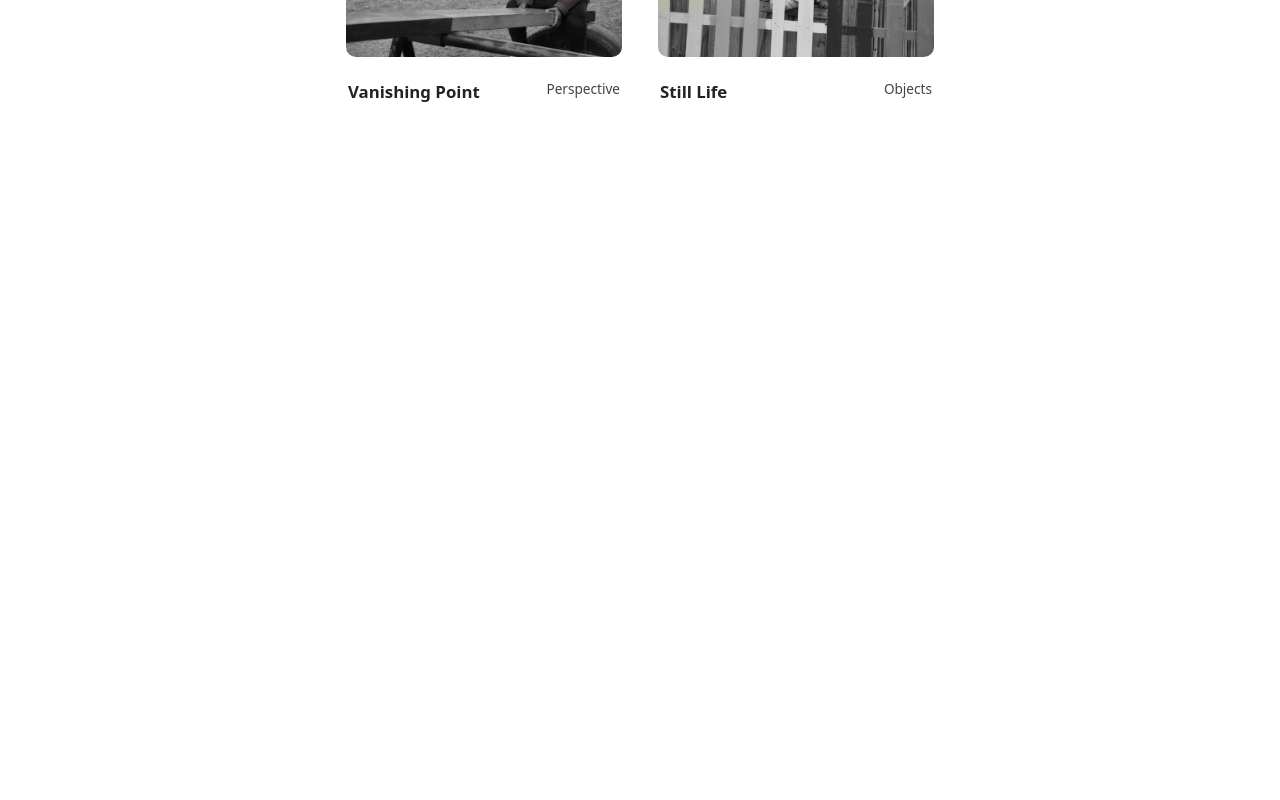
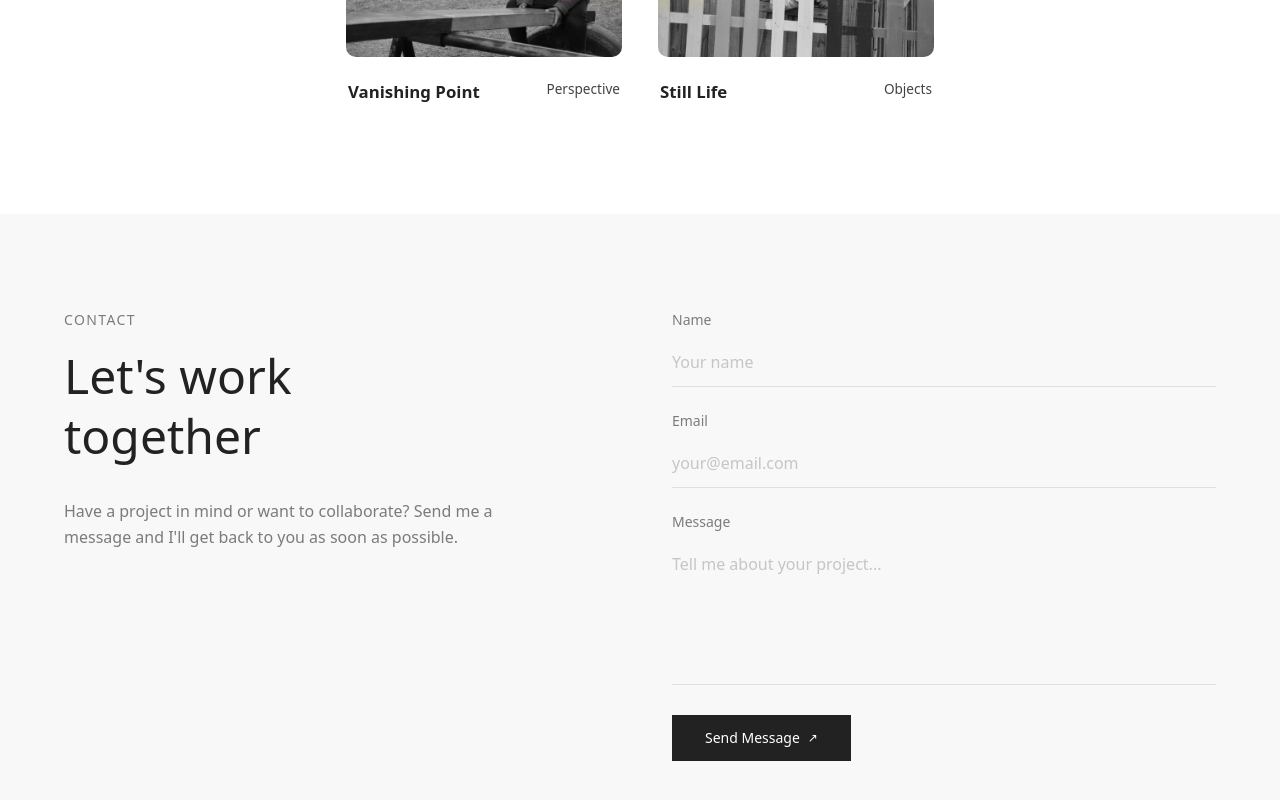
Before and after one commit to KantoMiarintsoa/portfolio-antsa, a Next.js app: page / in a window 1280 px wide. Shown: the part 3524-4324 px from the top of the page. Before the commit the page ends 3738 px from the top, so only its background shows below. Built offline with nearby package versions, Linux system fonts and the light colour scheme; a web font is replaced by a local one.

Commit message:
feat: add contact form API and frontend component for message submission

```diff
--- /dev/null
+++ b/app/api/contact/route.ts
@@ -0,0 +1,54 @@
+import { NextResponse } from "next/server";
+import nodemailer from "nodemailer";
+
+export async function POST(request: Request) {
+  try {
+    const body = await request.json();
+    const { name, email, message } = body;
+
+    if (!name || !email || !message) {
+      return NextResponse.json(
+        { error: "All fields are required." },
+        { status: 400 },
+      );
+    }
+
+    if (!/^[^\s@]+@[^\s@]+\.[^\s@]+$/.test(email)) {
+      return NextResponse.json(
+        { error: "Invalid email address." },
+        { status: 400 },
+      );
+    }
+
+    const transporter = nodemailer.createTransport({
+      service: "gmail",
+      auth: {
+        user: process.env.GMAIL_USER,
+        pass: process.env.GMAIL_APP_PASSWORD,
+      },
+    });
+
+    await transporter.sendMail({
+      from: `"Portfolio Contact" <${process.env.GMAIL_USER}>`,
+      to: process.env.CONTACT_TO_EMAIL,
+      replyTo: email,
+      subject: `New message from ${name}`,
+      text: `Name: ${name}\nEmail: ${email}\n\nMessage:\n${message}`,
+      html: `
+        <h2>New Contact Form Submission</h2>
+        <p><strong>Name:</strong> ${name}</p>
+        <p><strong>Email:</strong> ${email}</p>
+        <p><strong>Message:</strong></p>
+        <p>${message.replace(/\n/g, "<br>")}</p>
+      `,
+    });
+
+    return NextResponse.json({ success: true });
+  } catch (error) {
+    console.error("Contact form error:", error);
+    return NextResponse.json(
+      { error: "Failed to send message. Please try again later." },
+      { status: 500 },
+    );
+  }
+}
--- a/app/page.tsx
+++ b/app/page.tsx
@@ -3,6 +3,7 @@ import HeroSection from "@/components/hero-section";
 import AboutSection from "@/components/about-section";
 import ExperienceSection from "@/components/experience-section";
 import GallerySection from "@/components/gallery-section";
+import ContactSection from "@/components/contact-section";
 
 export default function Home() {
   return (
@@ -12,6 +13,7 @@ export default function Home() {
       <AboutSection />
       <ExperienceSection />
       <GallerySection />
+      <ContactSection />
     </>
   );
 }
--- /dev/null
+++ b/components/contact-section.tsx
@@ -0,0 +1,251 @@
+"use client";
+
+import { useEffect, useRef, useState } from "react";
+import { useForm } from "react-hook-form";
+import gsap from "gsap";
+import { ScrollTrigger } from "gsap/ScrollTrigger";
+
+gsap.registerPlugin(ScrollTrigger);
+
+type FormStatus = "idle" | "loading" | "success" | "error";
+
+interface ContactFormData {
+  name: string;
+  email: string;
+  message: string;
+}
+
+export default function ContactSection() {
+  const sectionRef = useRef<HTMLElement>(null);
+  const [status, setStatus] = useState<FormStatus>("idle");
+  const [errorMessage, setErrorMessage] = useState("");
+  const {
+    register,
+    handleSubmit,
+    reset,
+    formState: { errors },
+  } = useForm<ContactFormData>();
+
+  useEffect(() => {
+    const ctx = gsap.context(() => {
+      gsap.from("[data-contact='heading']", {
+        scrollTrigger: {
+          trigger: "[data-contact='heading']",
+          start: "top 85%",
+        },
+        opacity: 0,
+        y: 50,
+        duration: 0.8,
+        ease: "power3.out",
+      });
+
+      gsap.from("[data-contact='description']", {
+        scrollTrigger: {
+          trigger: "[data-contact='description']",
+          start: "top 85%",
+        },
+        opacity: 0,
+        y: 40,
+        duration: 0.7,
+        delay: 0.2,
+        ease: "power3.out",
+      });
+
+      gsap.from("[data-contact='field']", {
+        scrollTrigger: {
+          trigger: "[data-contact='form']",
+          start: "top 80%",
+        },
+        opacity: 0,
+        y: 20,
+        duration: 0.5,
+        stagger: 0.1,
+        ease: "power3.out",
+      });
+
+      gsap.from("[data-contact='submit']", {
+        scrollTrigger: {
+          trigger: "[data-contact='form']",
+          start: "top 75%",
+        },
+        opacity: 0,
+        y: 20,
+        duration: 0.5,
+        delay: 0.3,
+        ease: "power3.out",
+      });
+    }, sectionRef);
+
+    return () => ctx.revert();
+  }, []);
+
+  async function onSubmit(data: ContactFormData) {
+    setStatus("loading");
+    setErrorMessage("");
+
+    try {
+      const res = await fetch("/api/contact", {
+        method: "POST",
+        headers: { "Content-Type": "application/json" },
+        body: JSON.stringify(data),
+      });
+
+      if (!res.ok) {
+        const body = await res.json();
+        throw new Error(body.error || "Something went wrong.");
+      }
+
+      setStatus("success");
+      reset();
+    } catch (err) {
+      setStatus("error");
+      setErrorMessage(
+        err instanceof Error ? err.message : "Something went wrong.",
+      );
+    }
+  }
+
+  return (
+    <section
+      ref={sectionRef}
+      id="contact"
+      className="bg-tertiary px-8 py-24 lg:px-12"
+    >
+      <div className="mx-auto max-w-6xl">
+        <div className="grid gap-16 md:grid-cols-2">
+          {/* Left — heading + description */}
+          <div>
+            <div data-contact="heading">
+              <p className="text-sm tracking-widest text-secondary">CONTACT</p>
+              <h2 className="mt-4 text-4xl leading-tight font-light text-primary md:text-5xl">
+                Let&apos;s work
+                <br />
+                together
+              </h2>
+            </div>
+            <p
+              data-contact="description"
+              className="mt-8 max-w-md text-base leading-relaxed text-secondary"
+            >
+              Have a project in mind or want to collaborate? Send me a message
+              and I&apos;ll get back to you as soon as possible.
+            </p>
+          </div>
+
+          {/* Right — form */}
+          <div data-contact="form">
+            {status === "success" ? (
+              <div className="flex h-full items-center">
+                <div>
+                  <p className="text-xl font-light text-primary">
+                    Message sent!
+                  </p>
+                  <p className="mt-2 text-sm text-secondary">
+                    Thank you for reaching out. I&apos;ll get back to you soon.
+                  </p>
+                  <button
+                    type="button"
+                    onClick={() => setStatus("idle")}
+                    className="mt-6 text-sm text-primary underline underline-offset-4 transition-colors hover:text-secondary"
+                  >
+                    Send another message
+                  </button>
+                </div>
+              </div>
+            ) : (
+              <form onSubmit={handleSubmit(onSubmit)} className="space-y-6">
+                <div data-contact="field">
+                  <label
+                    htmlFor="name"
+                    className="mb-2 block text-sm text-secondary"
+                  >
+                    Name
+                  </label>
+                  <input
+                    type="text"
+                    id="name"
+                    {...register("name", { required: "Name is required." })}
+                    className="w-full border-b border-secondary/20 bg-transparent py-3 text-primary outline-none transition-colors placeholder:text-secondary/40 focus:border-primary"
+                    placeholder="Your name"
+                  />
+                  {errors.name && (
+                    <p className="mt-1 text-sm text-red-600">
+                      {errors.name.message}
+                    </p>
+                  )}
+                </div>
+
+                <div data-contact="field">
+                  <label
+                    htmlFor="email"
+                    className="mb-2 block text-sm text-secondary"
+                  >
+                    Email
+                  </label>
+                  <input
+                    type="email"
+                    id="email"
+                    {...register("email", {
+                      required: "Email is required.",
+                      pattern: {
+                        value: /^[^\s@]+@[^\s@]+\.[^\s@]+$/,
+                        message: "Invalid email address.",
+                      },
+                    })}
+                    className="w-full border-b border-secondary/20 bg-transparent py-3 text-primary outline-none transition-colors placeholder:text-secondary/40 focus:border-primary"
+                    placeholder="your@email.com"
+                  />
+                  {errors.email && (
+                    <p className="mt-1 text-sm text-red-600">
+                      {errors.email.message}
+                    </p>
+                  )}
+                </div>
+
+                <div data-contact="field">
+                  <label
+                    htmlFor="message"
+                    className="mb-2 block text-sm text-secondary"
+                  >
+                    Message
+                  </label>
+                  <textarea
+                    id="message"
+                    {...register("message", {
+                      required: "Message is required.",
+                    })}
+                    rows={5}
+                    className="w-full resize-none border-b border-secondary/20 bg-transparent py-3 text-primary outline-none transition-colors placeholder:text-secondary/40 focus:border-primary"
+                    placeholder="Tell me about your project..."
+                  />
+                  {errors.message && (
+                    <p className="mt-1 text-sm text-red-600">
+                      {errors.message.message}
+                    </p>
+                  )}
+                </div>
+
+                {status === "error" && (
+                  <p className="text-sm text-red-600">{errorMessage}</p>
+                )}
+
+                <div data-contact="submit">
+                  <button
+                    type="submit"
+                    disabled={status === "loading"}
+                    className="inline-flex items-center gap-2 border border-primary bg-primary px-8 py-3 text-sm text-white transition-colors hover:bg-transparent hover:text-primary disabled:cursor-not-allowed disabled:opacity-50"
+                  >
+                    {status === "loading" ? "Sending..." : "Send Message"}
+                    {status !== "loading" && (
+                      <span className="text-xs">&#8599;</span>
+                    )}
+                  </button>
+                </div>
+              </form>
+            )}
+          </div>
+        </div>
+      </div>
+    </section>
+  );
+}
--- a/package.json
+++ b/package.json
@@ -12,12 +12,15 @@
   "dependencies": {
     "gsap": "^3.14.2",
     "next": "16.1.6",
+    "nodemailer": "^8.0.1",
     "react": "19.2.3",
-    "react-dom": "19.2.3"
+    "react-dom": "19.2.3",
+    "react-hook-form": "^7.71.1"
   },
   "devDependencies": {
     "@tailwindcss/postcss": "^4",
     "@types/node": "^20",
+    "@types/nodemailer": "^7.0.9",
     "@types/react": "^19",
     "@types/react-dom": "^19",
     "eslint": "^9",
```
Also changed, not shown: 1 other file (tests, documents, lock files or other folders).
